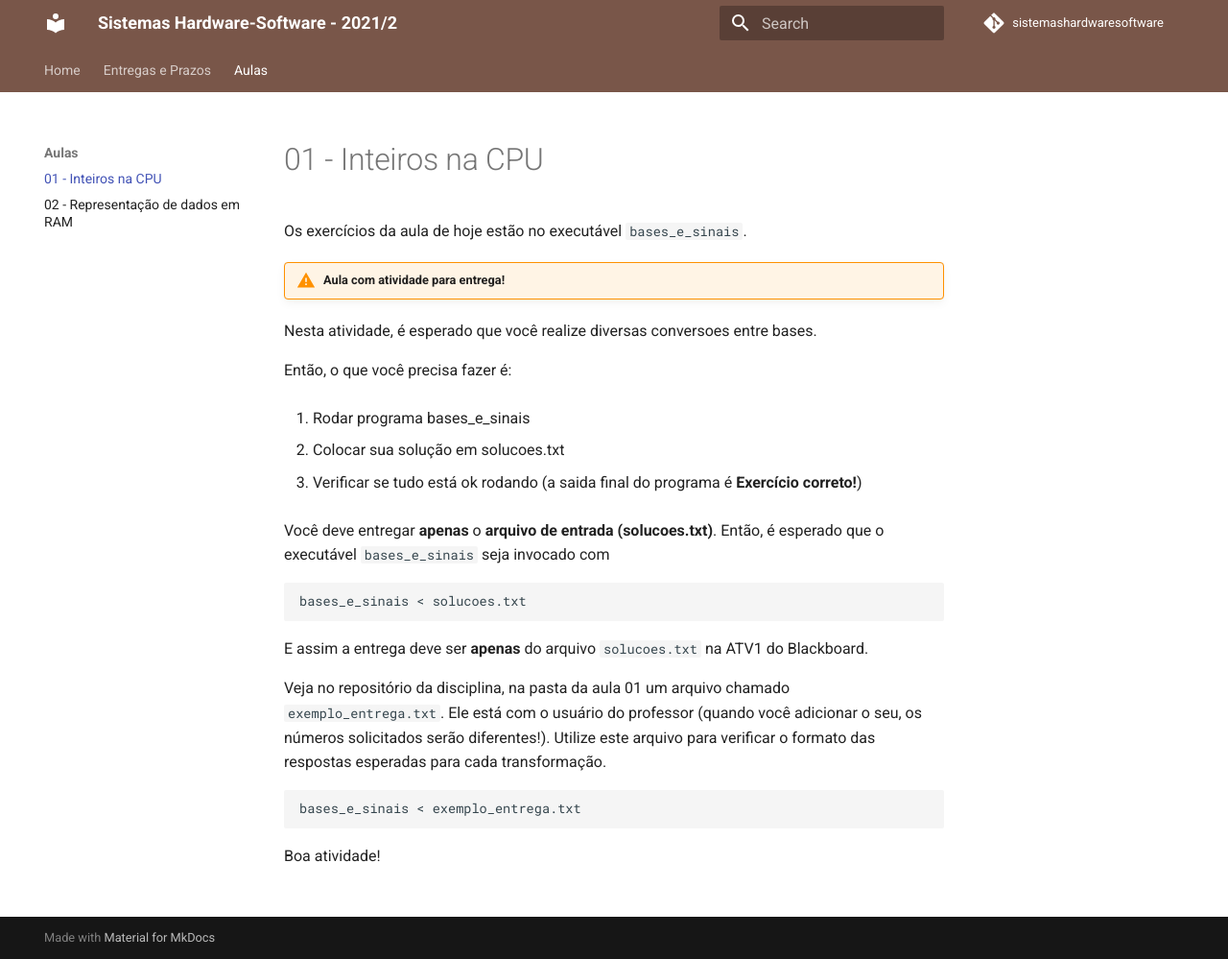
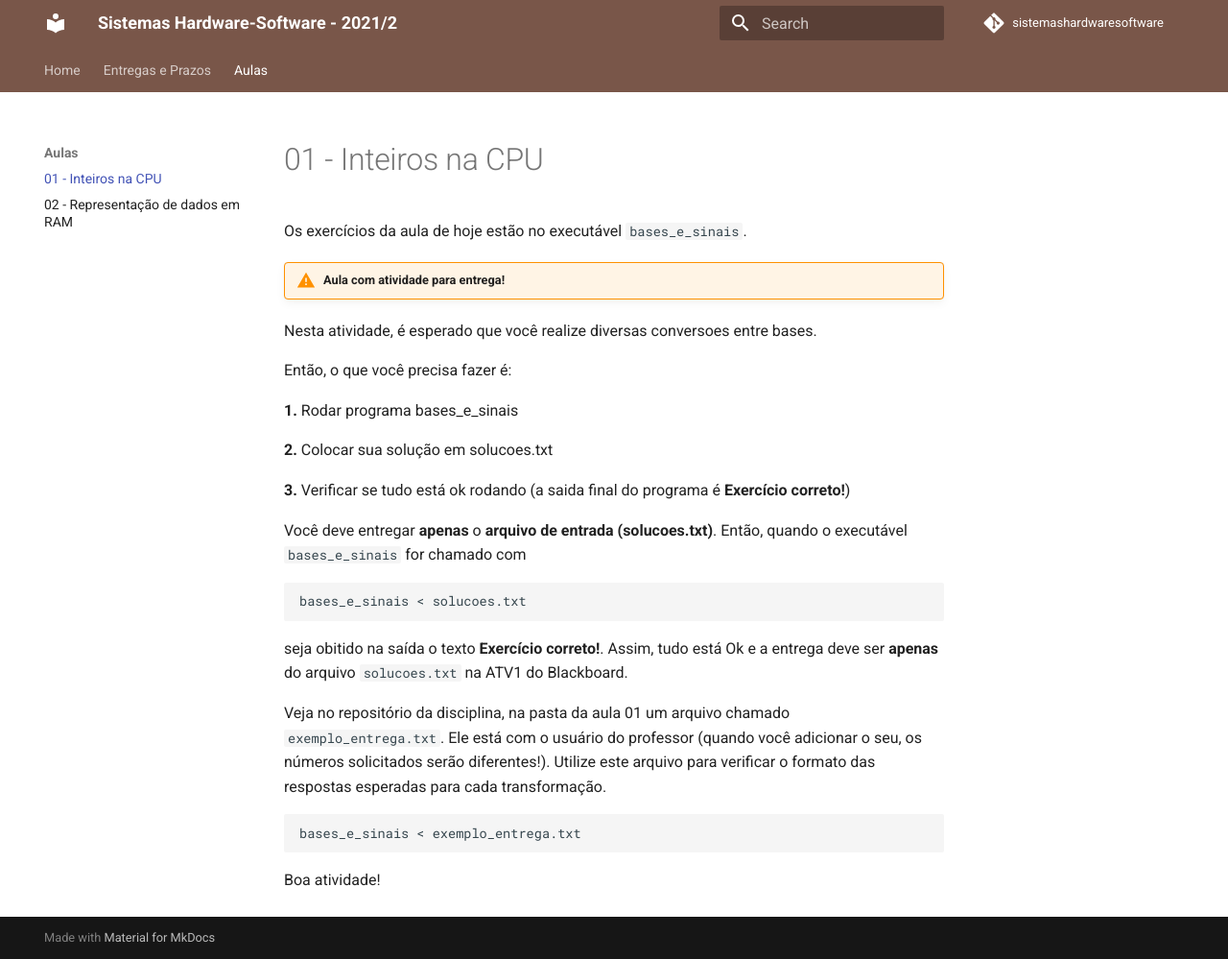
Before and after one commit to Insper/SistemasHardwareSoftware, an MkDocs documentation site: the page built from material/aulas/01-inteiros/index.md, in a window 1280 px wide and 999 px high. Shown: the whole window at 96% size. Built offline with MkDocs 1.6.1 and Material for MkDocs 9.7.7, drawn with Linux system fonts in a browser that asks for light colours; nearby versions of some CDN libraries; comment, search, counter and statistics services are not loaded.

Commit message:
update aula 01

````diff
--- a/material/aulas/01-inteiros/index.md
+++ b/material/aulas/01-inteiros/index.md
@@ -8,20 +8,19 @@ Nesta atividade, é esperado que você realize diversas conversoes entre bases.
 
 Então, o que você precisa fazer é:
 
-1. Rodar programa bases_e_sinais
+**1.** Rodar programa bases_e_sinais
 
-2. Colocar sua solução em solucoes.txt
+**2.** Colocar sua solução em solucoes.txt
 
-3. Verificar se tudo está ok rodando (a saida final do programa é **Exercício correto!**)
+**3.** Verificar se tudo está ok rodando (a saida final do programa é **Exercício correto!**)
 
 
-Você deve entregar **apenas** o **arquivo de entrada (solucoes.txt)**. Então, é esperado que o executável `bases_e_sinais` seja invocado com
+Você deve entregar **apenas** o **arquivo de entrada (solucoes.txt)**. Então, quando o executável `bases_e_sinais` for chamado com
 
 ```
 bases_e_sinais < solucoes.txt
 ```
-
-E assim a entrega deve ser **apenas** do arquivo `solucoes.txt` na ATV1 do Blackboard.
+seja obitido na saída o texto **Exercício correto!**. Assim, tudo está Ok e a entrega deve ser **apenas** do arquivo `solucoes.txt` na ATV1 do Blackboard.
 
 Veja no repositório da disciplina, na pasta da aula 01 um arquivo chamado `exemplo_entrega.txt`. Ele está com o usuário do professor (quando você adicionar o seu, os números solicitados serão diferentes!). Utilize este arquivo para verificar o formato das respostas esperadas para cada transformação.
 
````
